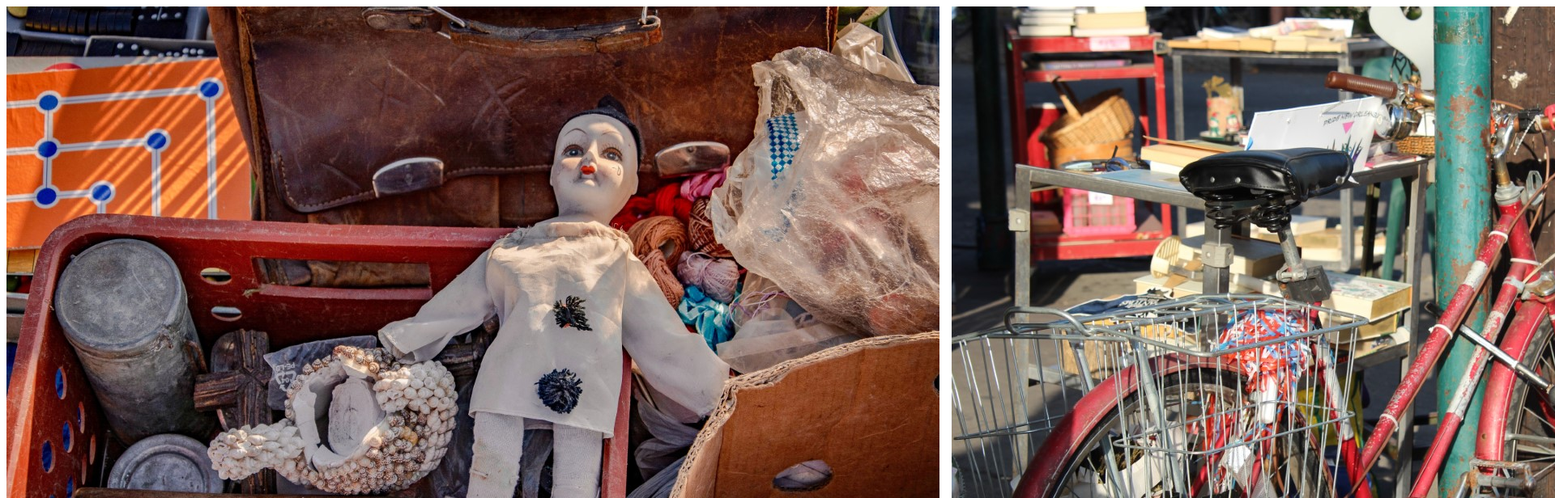
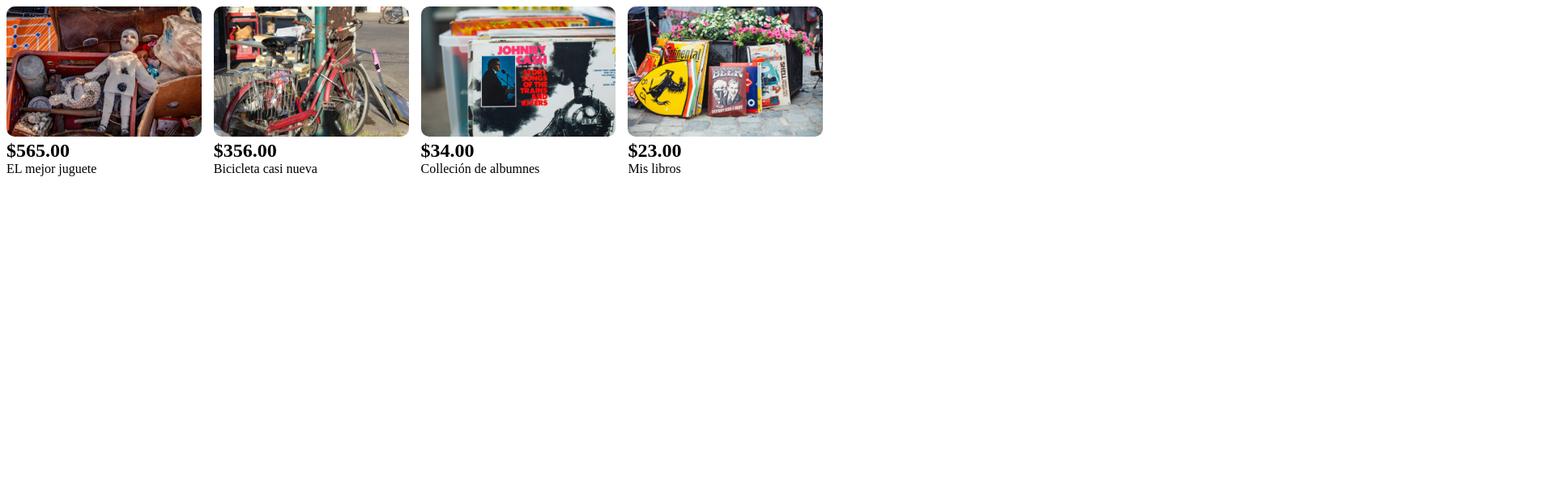
Before and after one commit to juaneins/my-store-2023, an Angular app: page / in a window 1280 px wide. Shown: the top 616 px of the page at 81% size, 1920 px wide, since content can reach past the window. Built offline with nearby package versions, Linux system fonts and the light colour scheme.

Commit message:
component styles and global styles

```diff
--- a/src/app/app.module.ts
+++ b/src/app/app.module.ts
@@ -7,9 +7,10 @@ import { AppComponent } from './app.component';
 import { ImgComponent } from './components/img/img.component';
 import { ProductComponent } from './components/product/product.component';
 import { ProductsComponent } from './components/products/products.component';
+import { NavComponent } from './components/nav/nav.component';
 
 @NgModule({
-  declarations: [AppComponent, ImgComponent, ProductComponent, ProductsComponent],
+  declarations: [AppComponent, ImgComponent, ProductComponent, ProductsComponent, NavComponent],
   imports: [BrowserModule, AppRoutingModule, FormsModule],
   providers: [],
   bootstrap: [AppComponent],
--- a/src/app/components/img/img.component.scss
+++ b/src/app/components/img/img.component.scss
@@ -0,0 +1,3 @@
+img {
+  max-width: 100%;
+}
--- /dev/null
+++ b/src/app/components/nav/nav.component.html
@@ -0,0 +1 @@
+<p>nav works!</p>
--- /dev/null
+++ b/src/app/components/nav/nav.component.ts
@@ -0,0 +1,15 @@
+import { Component, OnInit } from '@angular/core';
+
+@Component({
+  selector: 'app-nav',
+  templateUrl: './nav.component.html',
+  styleUrls: ['./nav.component.scss']
+})
+export class NavComponent implements OnInit {
+
+  constructor() { }
+
+  ngOnInit(): void {
+  }
+
+}
--- a/src/app/components/product/product.component.scss
+++ b/src/app/components/product/product.component.scss
@@ -0,0 +1,4 @@
+h2,
+p {
+  margin: 0;
+}
--- a/src/styles.scss
+++ b/src/styles.scss
@@ -1 +1,8 @@
 /* You can add global styles to this file, and also import other style files */
+.products--grid {
+  app-img {
+    img {
+      border-radius: 10px;
+    }
+  }
+}
```
Also changed, not shown: src/app/components/nav/nav.component.scss (added), 1 other file (tests, documents, lock files or other folders).
